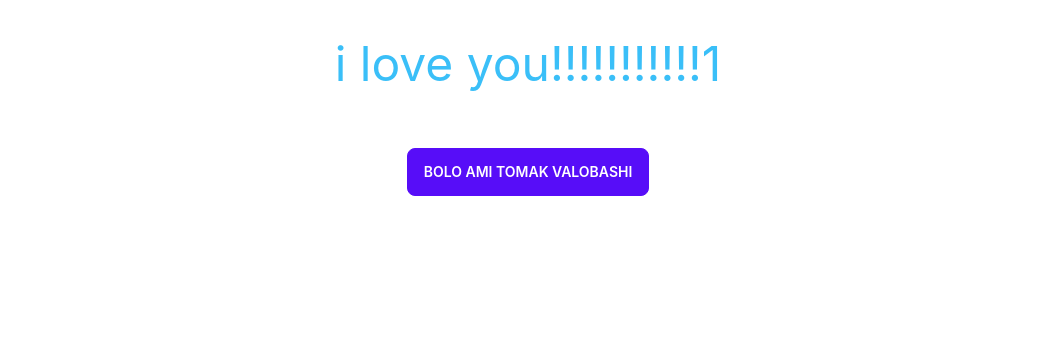
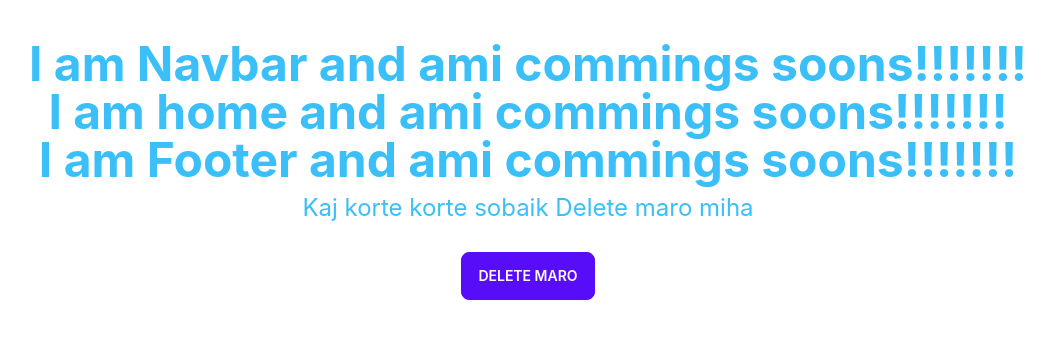
Before and after one commit to SakhawatJony/-boroloker-gadget-client-sites, a React (Create React App) app: page / in a window 1280 px wide. Shown: the top 338 px of the page, without its empty margins (112-1166 px from the left). Built offline with nearby package versions, Linux system fonts and the light colour scheme.

Commit message:
compoents create

```diff
--- a/src/App.js
+++ b/src/App.js
@@ -1,12 +1,20 @@
 
 import './App.css';
+import Home from './Pages/Home/Home/Home';
+import Footer from './Pages/Shared/Footer/Footer';
+import Navbar from './Pages/Shared/Navbar/Navbar';
 
 function App() {
   return (
-    <div className="App">
-      <h1 className='text-5xl text-info m-10'>i love you!!!!!!!!!!!1</h1>
+    <div className="App m-10">
 
-      <button class="btn btn-primary mt-5">Bolo ami tomak valobashi</button>
+      <Navbar></Navbar>
+      <Home></Home>
+      <Footer></Footer>
+
+      <h1 className='text-2xl text-info m-2'>Kaj korte korte sobaik Delete maro miha </h1>
+
+      <button class="btn btn-primary mt-5">Delete Maro</button>
     </div>
   );
 }
--- /dev/null
+++ b/src/Pages/Home/Home/Home.js
@@ -0,0 +1,13 @@
+import React from 'react';
+
+const Home = () => {
+    return (
+        <div>
+             <h1 className='text-info text-5xl font-bold'>I am home and ami commings soons!!!!!!!</h1>
+
+
+        </div>
+    );
+};
+
+export default Home;
--- /dev/null
+++ b/src/Pages/Shared/Footer/Footer.js
@@ -0,0 +1,11 @@
+import React from 'react';
+
+const Footer = () => {
+    return (
+        <div>
+             <h1 className='text-info text-5xl font-bold'>I am Footer and ami commings soons!!!!!!!</h1>
+        </div>
+    );
+};
+
+export default Footer;
--- /dev/null
+++ b/src/Pages/Shared/Navbar/Navbar.js
@@ -0,0 +1,12 @@
+import React from 'react';
+
+const Navbar = () => {
+    return (
+        <div>
+             <h1 className='text-info text-5xl font-bold'>I am Navbar and ami commings soons!!!!!!!</h1>
+
+        </div>
+    );
+};
+
+export default Navbar;
```
